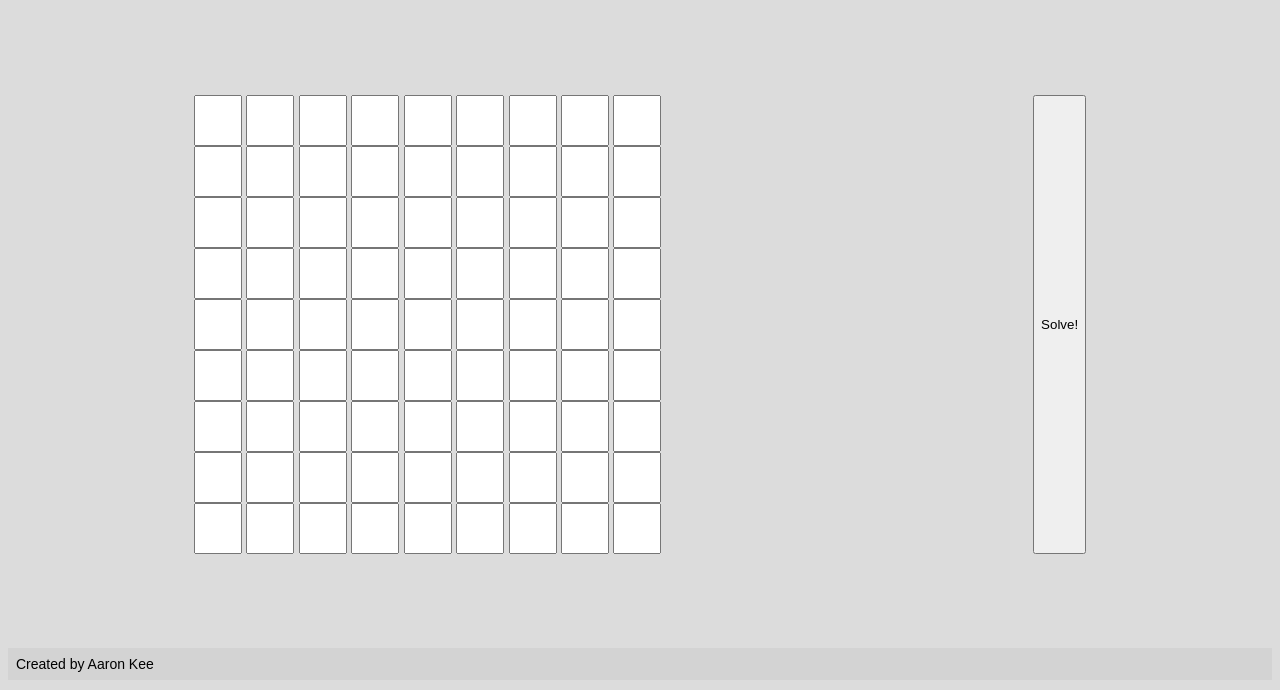
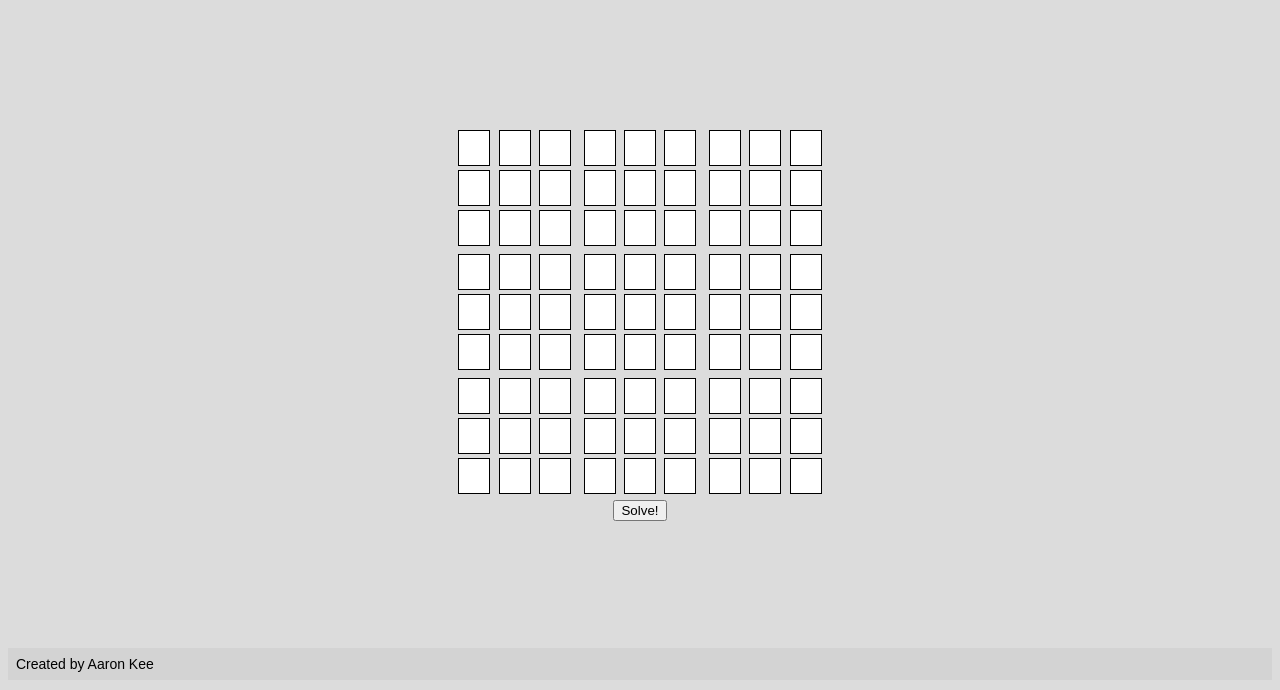
Before and after one commit to aaronkee3/Sudoku-Solver, a Flask app: page / in a window 1280 px wide. Shown: the part 126-816 px from the top of the page. Run offline with Flask 2, Linux system fonts and the light colour scheme.

Commit message:
Added sudoku template to index.html

```diff
--- a/webpage/app.py
+++ b/webpage/app.py
@@ -16,6 +16,9 @@ def index():
                 "s55", "s56", "s57", "s58", "s59", "s60", "s61", "s62", "s63"
                 "s64", "s65", "s66", "s67", "s68", "s69", "s70", "s71", "s72"
                 "s73", "s74", "s75", "s76", "s77", "s78", "s79", "s80", "s81"]
+        for square in board:
+            square = request.form.get(square)
+
 
     return render_template("index.html")
 
--- a/webpage/static/styles.css
+++ b/webpage/static/styles.css
@@ -29,26 +29,38 @@ footer{
 .content{
     display: flex;
     flex-wrap: wrap;
-    justify-content: space-around;
-}
-
-#sudoku-container{
-    display: flex;
     flex-direction: column;
-}
-
-.box-row{
-
-}
-
-.box-col{
-
+    align-items: center;
 }
 
 
 
+
+
+
 .square{
-    font-size: 40px;
-    width: 40px;
+    font-size: 30px;
+    width: 30px;
+    margin: 2px;
+    border: 1px;
+    padding: 0px;
+    border-color: black;
+    border-style: solid;
     text-align: center;
 }
+
+.right{
+    margin-right: 6px;
+}
+
+.top{
+    margin-top: 6px;
+}
+
+.bottom{
+    margin-bottom: 6px;
+}
+
+.left{
+    margin-left: 5px;
+}
--- a/webpage/sudoku/main.py
+++ b/webpage/sudoku/main.py
@@ -11,5 +11,5 @@
         [3, 1, 9, 2, 0, 5, 0, 0, 0]]
 
 game = Sudoku(board)
-game.newBoard()
+game.setSquare(row=1, col=1, value= 0)
 print(game)
--- a/webpage/sudoku/sudoku.py
+++ b/webpage/sudoku/sudoku.py
@@ -15,6 +15,12 @@ class Sudoku:
     def __str__(self):
         _printBoard = np.matrix(self._board)
         return f"{_printBoard}"
+
+    def setSquare(self, row, col, value):
+        if value >= 0 and value < 10:
+            self._board[row][col] = value
+        else:
+            print("Value needs to be within 0 and 9")
 
 
     #generating a new sudoku puzzle is extremely long using my current algo. i will abandon this for now... need more efficient algo..
--- a/webpage/templates/index.html
+++ b/webpage/templates/index.html
@@ -4,129 +4,137 @@
 {% endblock %}
 
 {% block main %}
-<div class="sudoku">
  <div id="sudoku-container">
 
-        <div class="box-row">
+        <div class="row">
 
-            <div class="row">
             <input class="square" name="s1" type="text" maxlength="1">
             <input class="square" name="s2" type="text" maxlength="1">
-                <input class="square" name="s3" type="text" maxlength="1">
+            <input class="square right" name="s3" type="text" maxlength="1">
             <input class="square" name="s4" type="text" maxlength="1">
             <input class="square" name="s5" type="text" maxlength="1">
-                <input class="square" name="s6" type="text" maxlength="1">
+            <input class="square right" name="s6" type="text" maxlength="1">
             <input class="square" name="s7" type="text" maxlength="1">
             <input class="square" name="s8" type="text" maxlength="1">
             <input class="square" name="s9" type="text" maxlength="1">
+
         </div>
 
         <div class="row">
+
             <input class="square" name="s10" type="text" maxlength="1">
             <input class="square" name="s11" type="text" maxlength="1">
-                <input class="square" name="s12" type="text" maxlength="1">
+            <input class="square right" name="s12" type="text" maxlength="1">
             <input class="square" name="s13" type="text" maxlength="1">
             <input class="square" name="s14" type="text" maxlength="1">
-                <input class="square" name="s15" type="text" maxlength="1">
+            <input class="square right" name="s15" type="text" maxlength="1">
             <input class="square" name="s16" type="text" maxlength="1">
             <input class="square" name="s17" type="text" maxlength="1">
             <input class="square" name="s18" type="text" maxlength="1">
+
         </div>
 
         <div class="row">
-                <input class="square" name="s19" type="text" maxlength="1">
-                <input class="square" name="s20" type="text" maxlength="1">
-                <input class="square" name="s21" type="text" maxlength="1">
-                <input class="square" name="s22" type="text" maxlength="1">
-                <input class="square" name="s23" type="text" maxlength="1">
-                <input class="square" name="s24" type="text" maxlength="1">
-                <input class="square" name="s25" type="text" maxlength="1">
-                <input class="square" name="s26" type="text" maxlength="1">
-                <input class="square" name="s27" type="text" maxlength="1">
-            </div>
+
+            <input class="square bottom" name="s19" type="text" maxlength="1">
+            <input class="square bottom" name="s20" type="text" maxlength="1">
+            <input class="square bottom right" name="s21" type="text" maxlength="1">
+            <input class="square bottom" name="s22" type="text" maxlength="1">
+            <input class="square bottom" name="s23" type="text" maxlength="1">
+            <input class="square bottom right" name="s24" type="text" maxlength="1">
+            <input class="square bottom" name="s25" type="text" maxlength="1">
+            <input class="square bottom" name="s26" type="text" maxlength="1">
+            <input class="square bottom" name="s27" type="text" maxlength="1">
+
         </div>
 
-        <div class="box-row">
         <div class="row">
+
                 <input class="square" name="s28" type="text" maxlength="1">
                 <input class="square" name="s29" type="text" maxlength="1">
-                <input class="square" name="s30" type="text" maxlength="1">
+                <input class="square right" name="s30" type="text" maxlength="1">
                 <input class="square" name="s31" type="text" maxlength="1">
                 <input class="square" name="s32" type="text" maxlength="1">
-                <input class="square" name="s33" type="text" maxlength="1">
+                <input class="square right" name="s33" type="text" maxlength="1">
                 <input class="square" name="s34" type="text" maxlength="1">
                 <input class="square" name="s35" type="text" maxlength="1">
                 <input class="square" name="s36" type="text" maxlength="1">
+
         </div>
 
         <div class="row">
+
                 <input class="square" name="s37" type="text" maxlength="1">
                 <input class="square" name="s38" type="text" maxlength="1">
-                <input class="square" name="s39" type="text" maxlength="1">
+                <input class="square right" name="s39" type="text" maxlength="1">
                 <input class="square" name="s40" type="text" maxlength="1">
                 <input class="square" name="s41" type="text" maxlength="1">
-                <input class="square" name="s42" type="text" maxlength="1">
+                <input class="square right" name="s42" type="text" maxlength="1">
                 <input class="square" name="s43" type="text" maxlength="1">
                 <input class="square" name="s44" type="text" maxlength="1">
                 <input class="square" name="s45" type="text" maxlength="1">
+
         </div>
 
         <div class="row">
-                <input class="square" name="s46" type="text" maxlength="1">
-                <input class="square" name="s47" type="text" maxlength="1">
-                <input class="square" name="s48" type="text" maxlength="1">
-                <input class="square" name="s49" type="text" maxlength="1">
-                <input class="square" name="s50" type="text" maxlength="1">
-                <input class="square" name="s51" type="text" maxlength="1">
-                <input class="square" name="s52" type="text" maxlength="1">
-                <input class="square" name="s53" type="text" maxlength="1">
-                <input class="square" name="s54" type="text" maxlength="1">
-            </div>
+
+                <input class="square bottom" name="s46" type="text" maxlength="1">
+                <input class="square bottom" name="s47" type="text" maxlength="1">
+                <input class="square bottom right" name="s48" type="text" maxlength="1">
+                <input class="square bottom" name="s49" type="text" maxlength="1">
+                <input class="square bottom" name="s50" type="text" maxlength="1">
+                <input class="square bottom right" name="s51" type="text" maxlength="1">
+                <input class="square bottom" name="s52" type="text" maxlength="1">
+                <input class="square bottom" name="s53" type="text" maxlength="1">
+                <input class="square bottom" name="s54" type="text" maxlength="1">
+
         </div>
 
-        <div class="box-row">
         <div class="row">
+
             <input class="square" name="s55" type="text" maxlength="1">
             <input class="square" name="s56" type="text" maxlength="1">
-                <input class="square" name="s57" type="text" maxlength="1">
+            <input class="square right" name="s57" type="text" maxlength="1">
             <input class="square" name="s58" type="text" maxlength="1">
             <input class="square" name="s59" type="text" maxlength="1">
-                <input class="square" name="s60" type="text" maxlength="1">
+            <input class="square right" name="s60" type="text" maxlength="1">
             <input class="square" name="s61" type="text" maxlength="1">
             <input class="square" name="s62" type="text" maxlength="1">
             <input class="square" name="s63" type="text" maxlength="1">
+
         </div>
 
         <div class="row">
+
             <input class="square" name="s64" type="text" maxlength="1">
             <input class="square" name="s65" type="text" maxlength="1">
-                <input class="square" name="s66" type="text" maxlength="1">
+            <input class="square right" name="s66" type="text" maxlength="1">
             <input class="square" name="s67" type="text" maxlength="1">
             <input class="square" name="s68" type="text" maxlength="1">
-                <input class="square" name="s69" type="text" maxlength="1">
+            <input class="square right" name="s69" type="text" maxlength="1">
             <input class="square" name="s70" type="text" maxlength="1">
             <input class="square" name="s71" type="text" maxlength="1">
             <input class="square" name="s72" type="text" maxlength="1">
+
         </div>
 
         <div class="row">
-                <input class="square" name="s73" type="text" maxlength="1">
-                <input class="square" name="s74" type="text" maxlength="1">
-                <input class="square" name="s75" type="text" maxlength="1">
-                <input class="square" name="s76" type="text" maxlength="1">
-                <input class="square" name="s77" type="text" maxlength="1">
-                <input class="square" name="s78" type="text" maxlength="1">
-                <input class="square" name="s79" type="text" maxlength="1">
-                <input class="square" name="s80" type="text" maxlength="1">
-                <input class="square" name="s81" type="text" maxlength="1">
-            </div>
+
+            <input class="square bottom" name="s73" type="text" maxlength="1">
+            <input class="square bottom" name="s74" type="text" maxlength="1">
+            <input class="square bottom right" name="s75" type="text" maxlength="1">
+            <input class="square bottom" name="s76" type="text" maxlength="1">
+            <input class="square bottom" name="s77" type="text" maxlength="1">
+            <input class="square bottom right" name="s78" type="text" maxlength="1">
+            <input class="square bottom" name="s79" type="text" maxlength="1">
+            <input class="square bottom" name="s80" type="text" maxlength="1">
+            <input class="square bottom" name="s81" type="text" maxlength="1">
+
         </div>
 
 </div>
 
 
+<button class="solve">Solve!</button>
 
-</div>
-
-<button>Solve!</button>
 {% endblock %}
```
Lines whose indentation alone changed are shown as unchanged.
